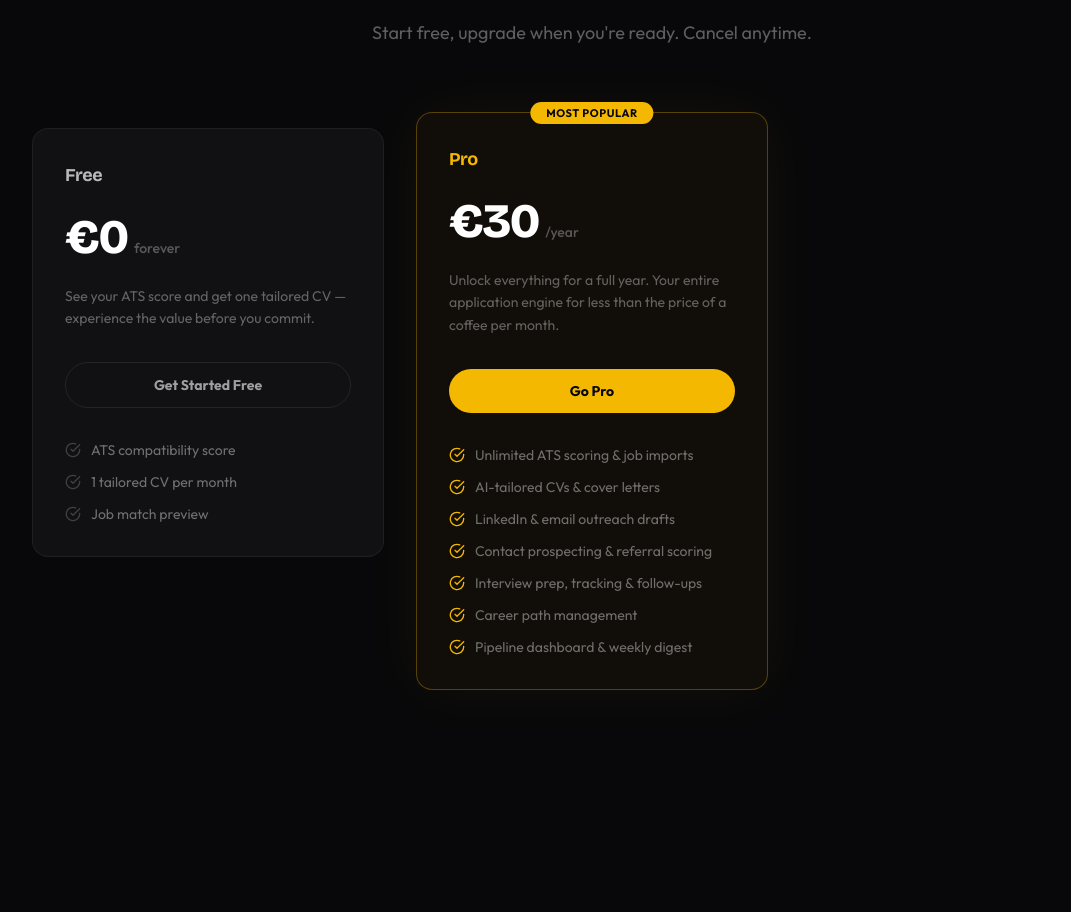
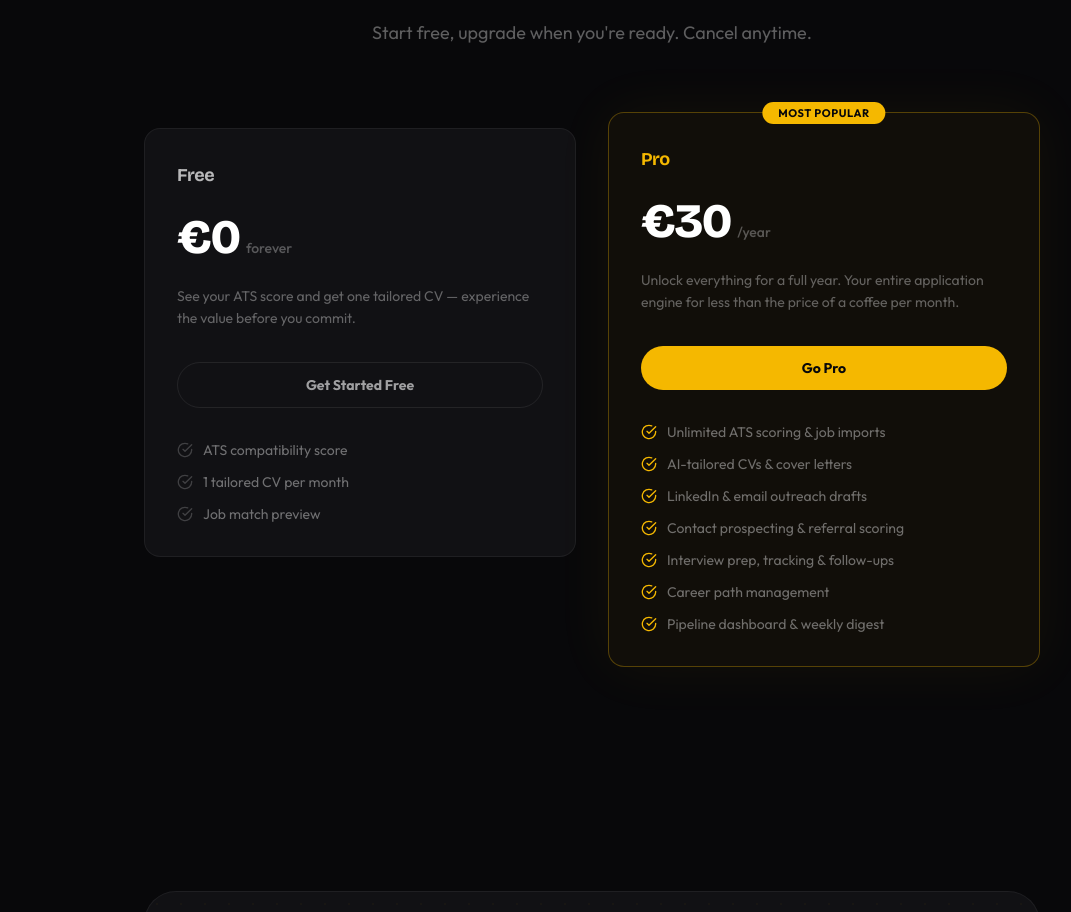
Before and after one commit to agentilt/applysauce-landing, a Next.js app: page / in a window 1280 px wide. Shown: the part 3660-4572 px from the top of the page, without its empty margins (48-1119 px from the left). Built offline with nearby package versions, Linux system fonts and the light colour scheme.

Commit message:
style: center and balance pricing grid for two plans

```diff
--- a/src/app/page.tsx
+++ b/src/app/page.tsx
@@ -371,7 +371,7 @@ export default function Home() {
           </div>
 
           {/* Cards */}
-          <div className="grid gap-6 sm:gap-8 md:grid-cols-3 items-start">
+          <div className="mx-auto grid max-w-4xl gap-6 sm:gap-8 md:grid-cols-2 items-start">
             {plans.map((plan) => (
               <div
                 key={plan.name}
```
